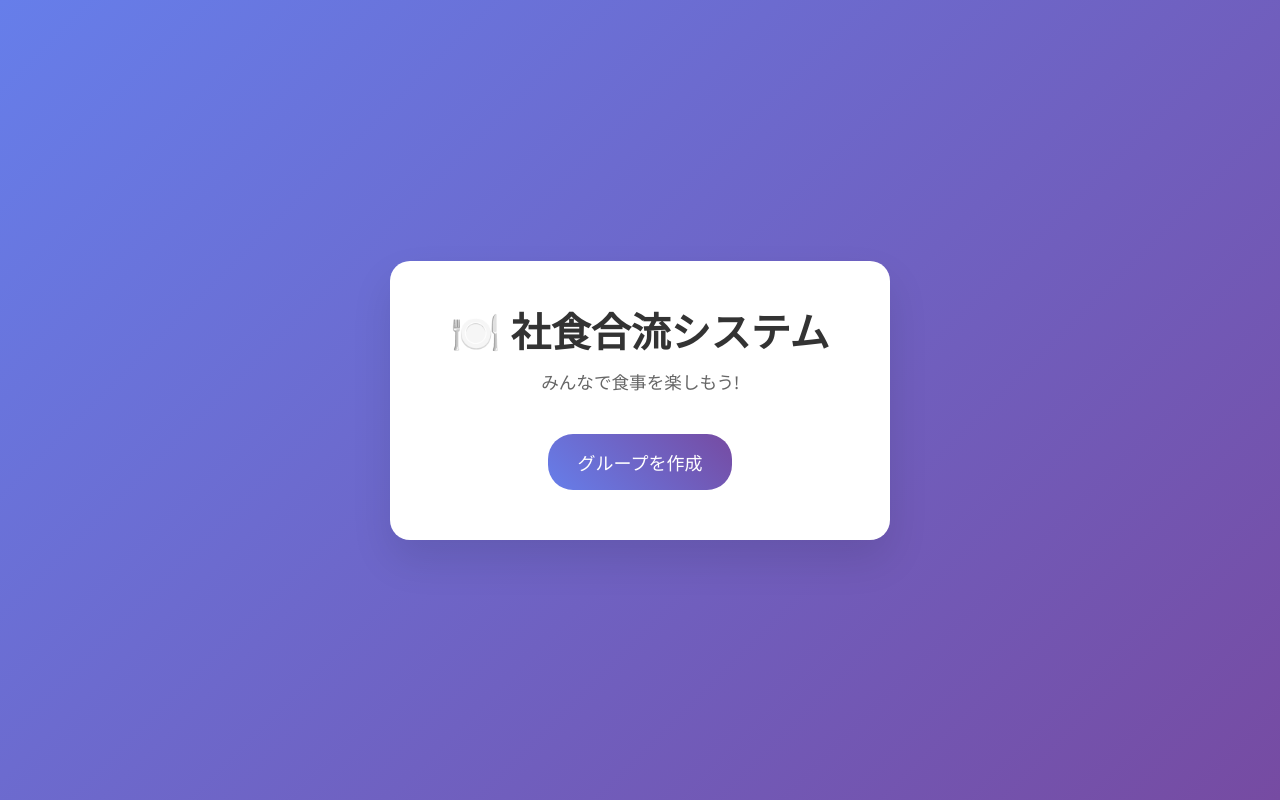
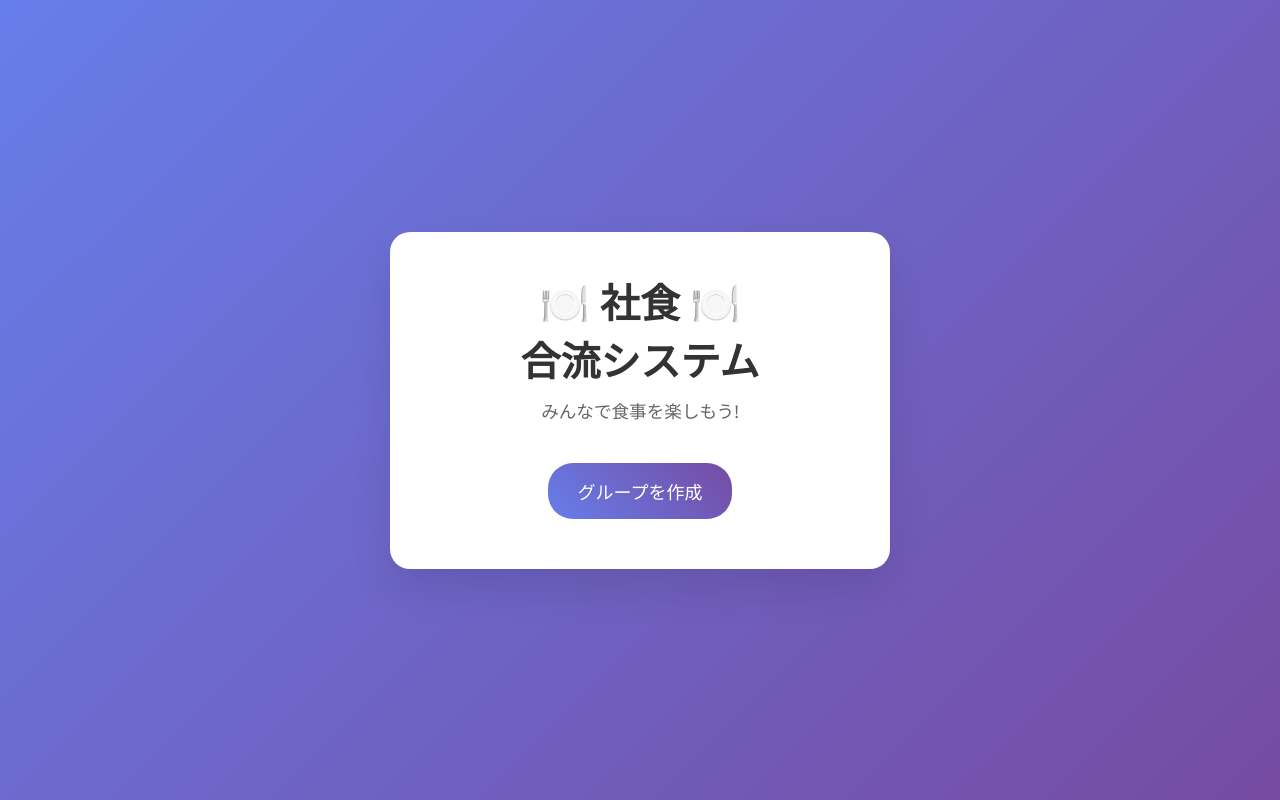
Before and after one commit to Jumpei-Okimoto/test, a plain HTML site: page index.html in a window 1280 px wide. Drawn offline with Linux system fonts and the light colour scheme.

Commit message:
Add files via upload

```diff
--- a/index.html
+++ b/index.html
@@ -368,7 +368,7 @@
     <div class="container">
         <div id="home-screen" class="screen active">
             <div class="header">
-                <h1>🍽️ 社食合流システム</h1>
+                <h1>🍽️ 社食 🍽️<br>合流システム</h1>
                 <p class="subtitle">みんなで食事を楽しもう!</p>
             </div>
 
```
